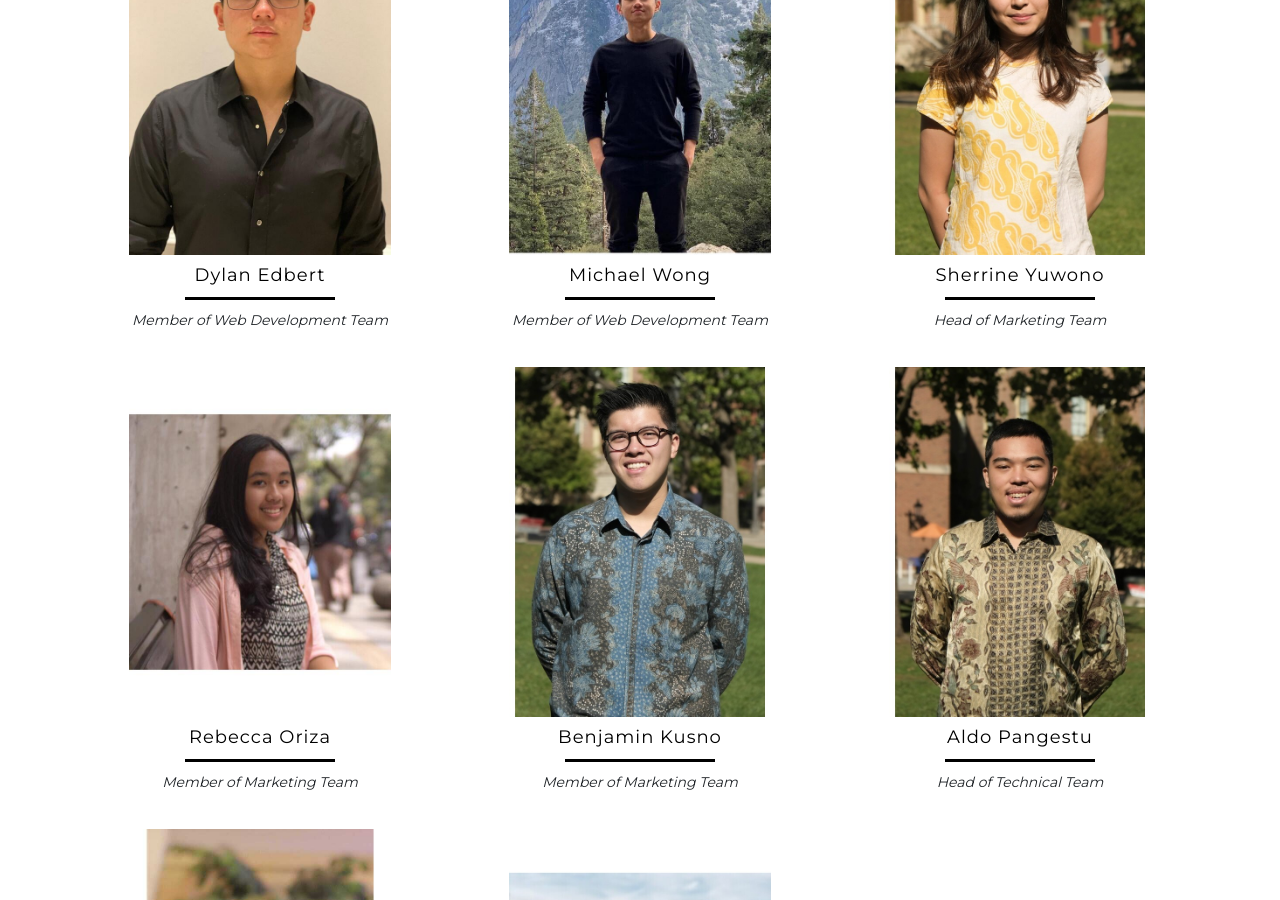
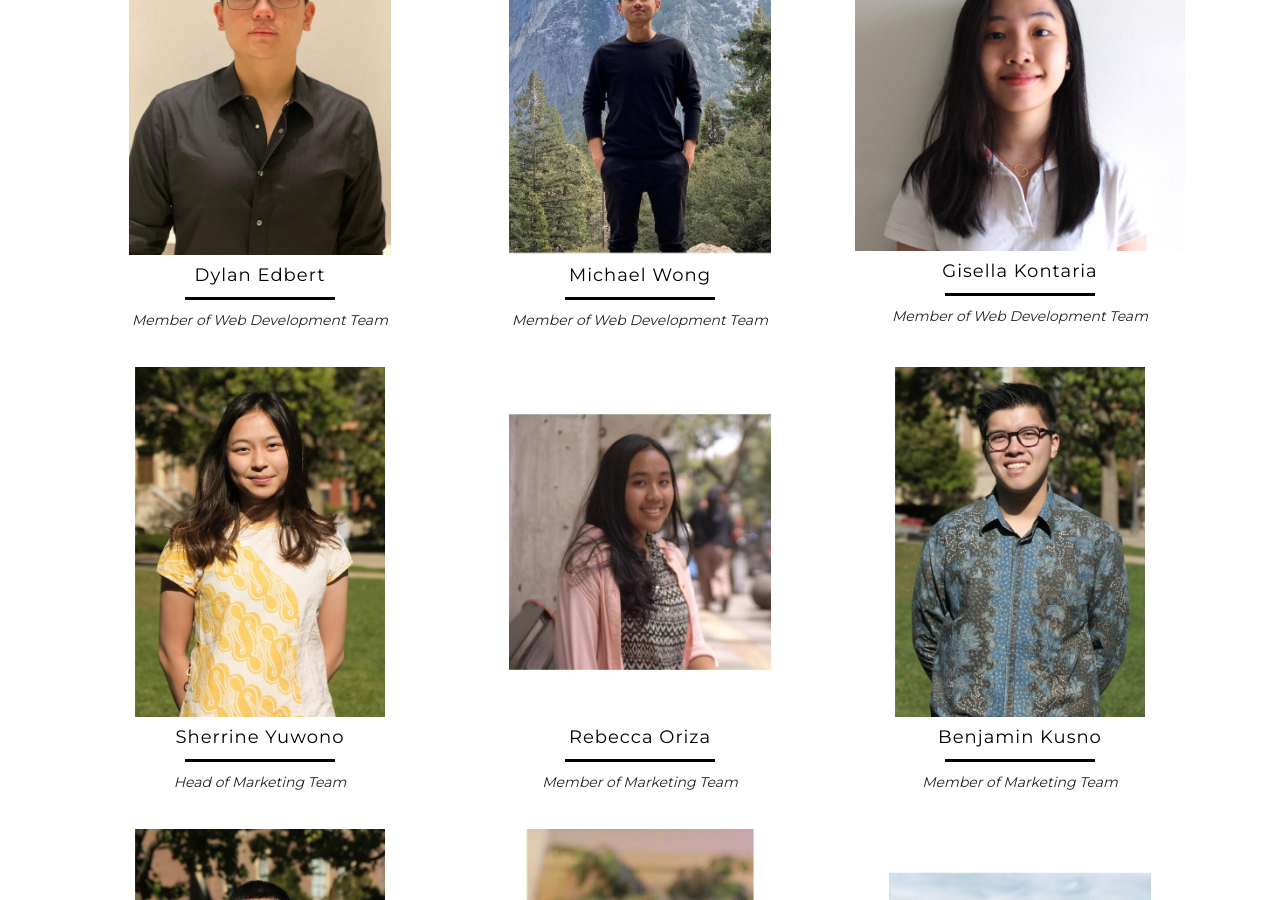
Before and after one commit to SolarChapter/SolarChapter.github.io, a Jekyll site: the page built from _teams/uiuc.md, in a window 1280 px wide and 900 px high, scrolled down 1989 px. Built offline with Jekyll 4.4.1, drawn with Linux system fonts in a browser that asks for light colours; nearby versions of some CDN libraries.

Commit message:
Added Gisella's profile

```diff
--- a/_teams/uiuc.md
+++ b/_teams/uiuc.md
@@ -50,6 +50,9 @@ officers:
   - name: Michael Wong
     title: Member of Web Development Team
     image_url: /assets/members/uiuc/michael_wong.jpg
+  - name: Gisella Kontaria
+    title: Member of Web Development Team
+    image_url: /assets/members/uiuc/gisella_kontaria.jpg
   - name: Sherrine Yuwono
     title: Head of Marketing Team
     image_url: /assets/members/uiuc/sherrine_yuwono.jpg
```
Also changed, not shown: assets/members/uiuc/gisella_kontaria.jpg (added).
